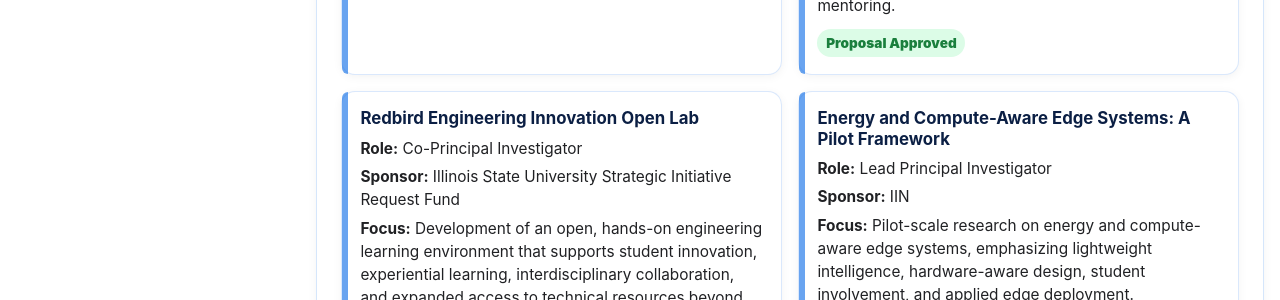
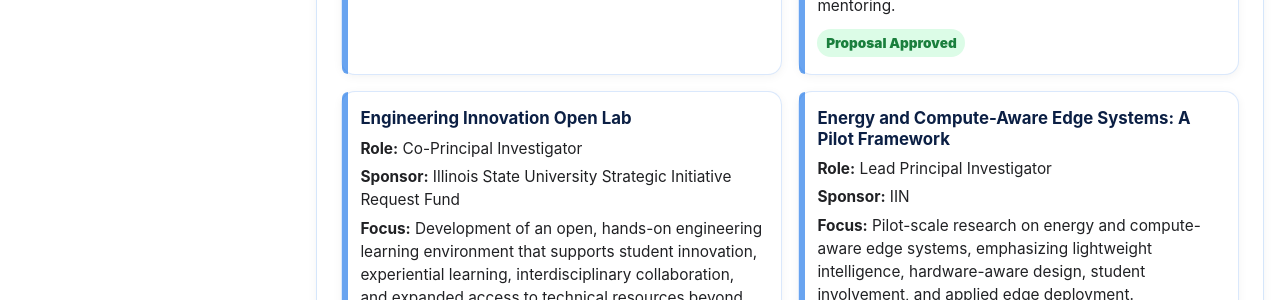
Before and after one commit to srsapireddy/srsapireddy.github.io, a Jekyll site: the page built from _pages/service.md, in a window 1280 px wide and 900 px high, scrolled down 2326 px. Shown: the part 281-581 px from the top of the window. Built offline with Jekyll 4.4.1, drawn with Linux system fonts in a browser that asks for light colours; cached includes are drawn as plain includes; nearby versions of some CDN libraries.

Commit message:
Update service.md

```diff
--- a/_pages/service.md
+++ b/_pages/service.md
@@ -337,7 +337,7 @@
 
 
     <div class="service-card">
-      <h4>Redbird Engineering Innovation Open Lab</h4>
+      <h4>Engineering Innovation Open Lab</h4>
       <p class="meta"><strong>Role:</strong> Co-Principal Investigator</p>
       <p class="meta"><strong>Sponsor:</strong> Illinois State University Strategic Initiative Request Fund</p>
       <p><strong>Focus:</strong> Development of an open, hands-on engineering learning environment that supports student innovation, experiential learning, interdisciplinary collaboration, and expanded access to technical resources beyond regular class and lab hours.</p>
```
